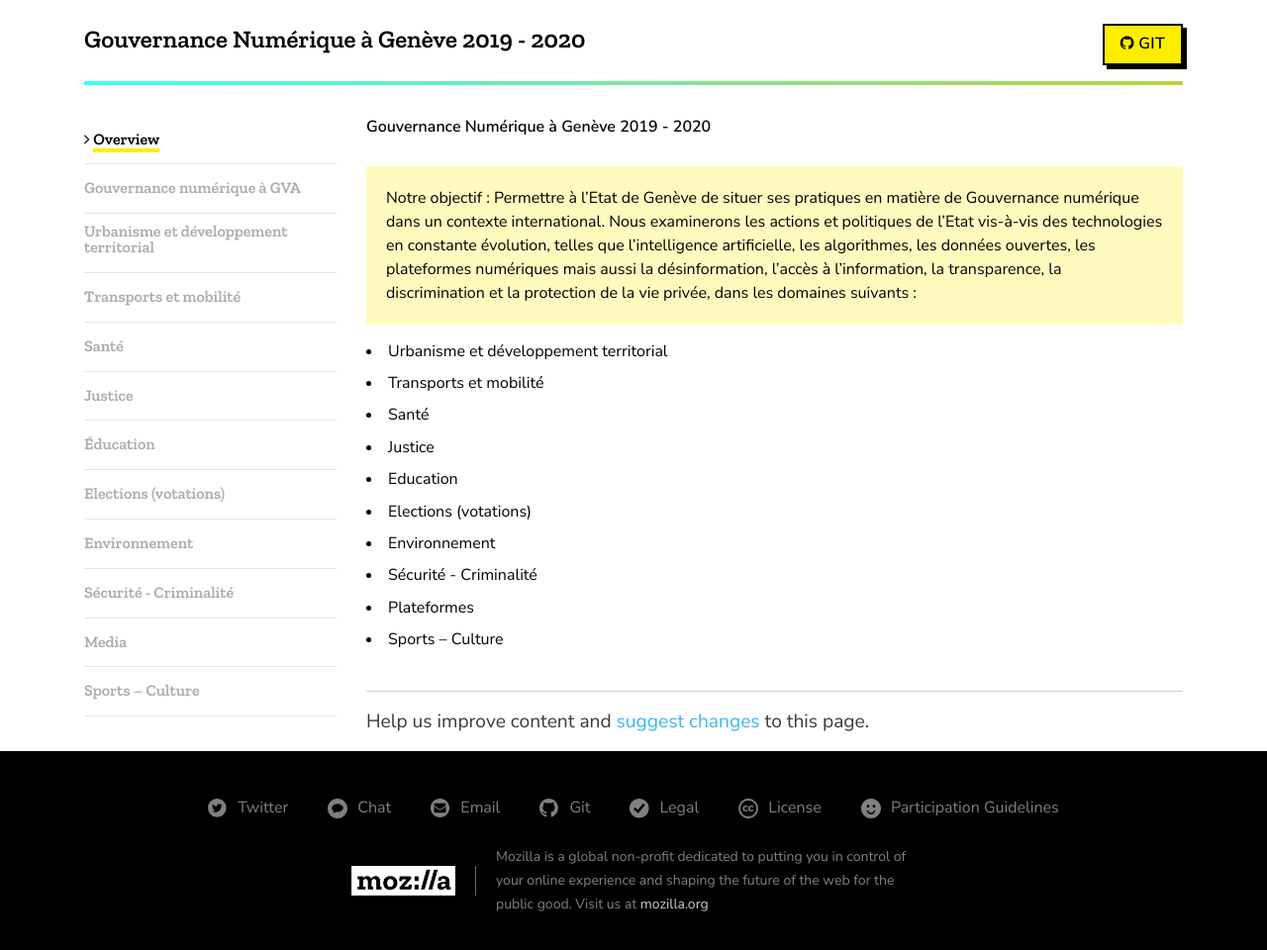
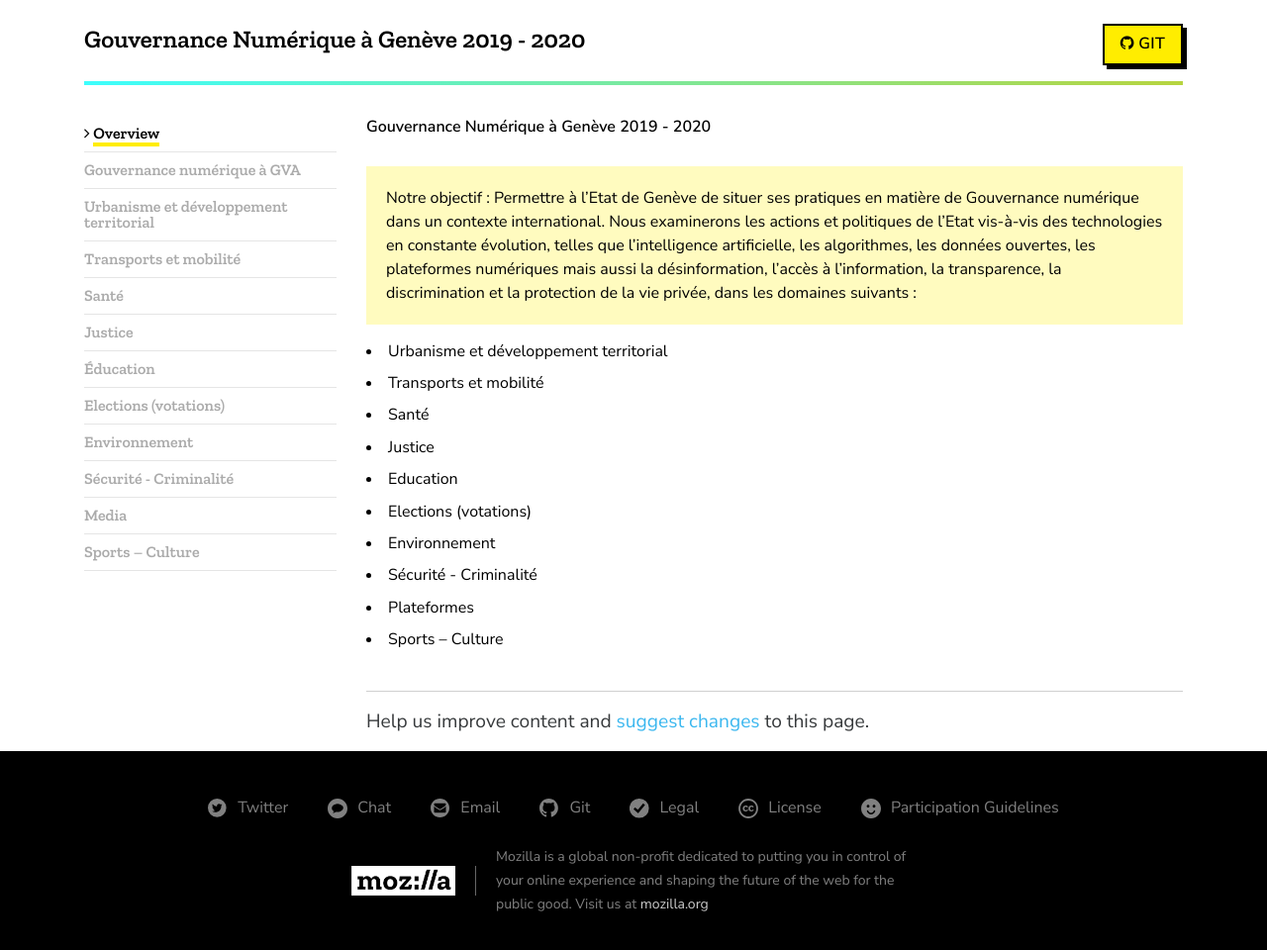
Before and after one commit to FrankTheodoloz/wikitest, a Jekyll site: the page built from index.md, in a window 1280 px wide and 971 px high. Shown: the top 960 px of the window at 99% size. Built offline with Jekyll 4.4.1, drawn with Linux system fonts in a browser that asks for light colours.

Commit message:
On nettoie le css

```diff
--- a/css/main.css
+++ b/css/main.css
@@ -847,3 +847,7 @@ video {
  {
   display: inline;
 }
+
+.sidebar-menu li {
+  line-height: 1em;
+}
```
